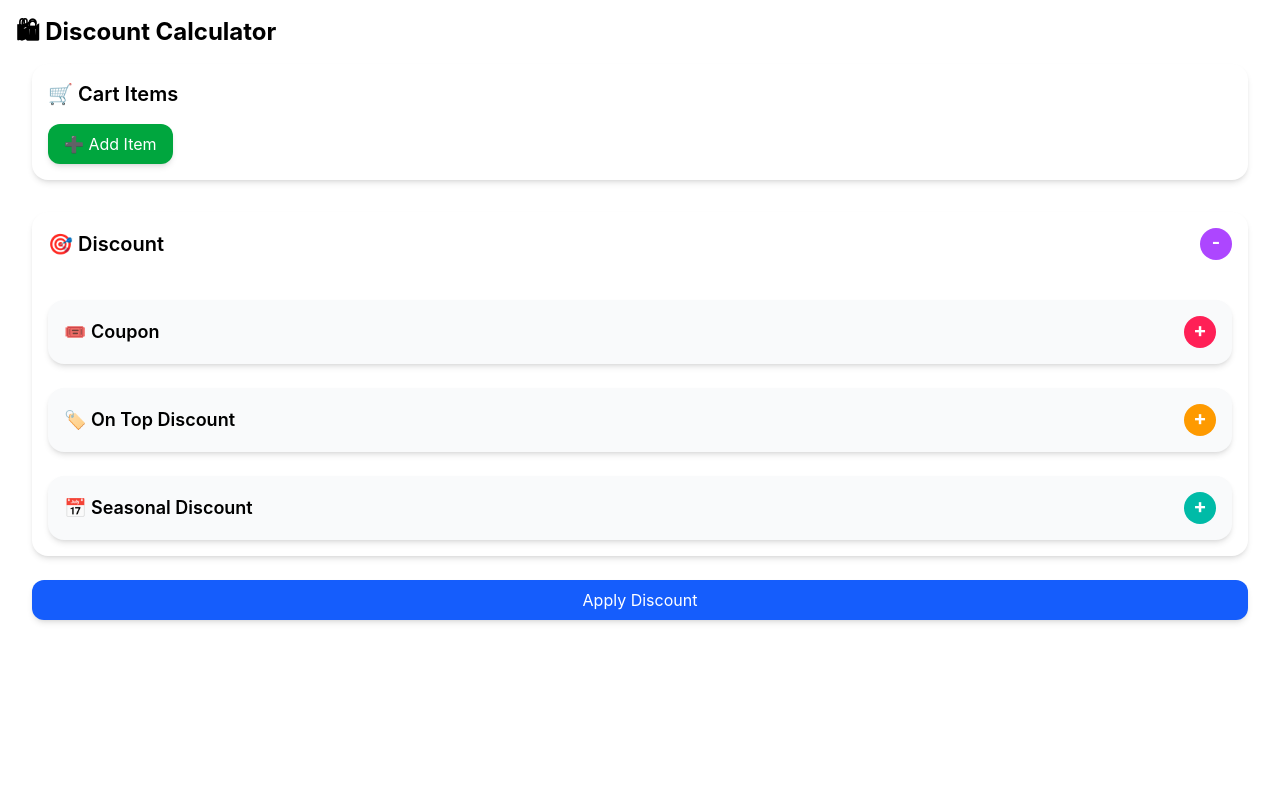
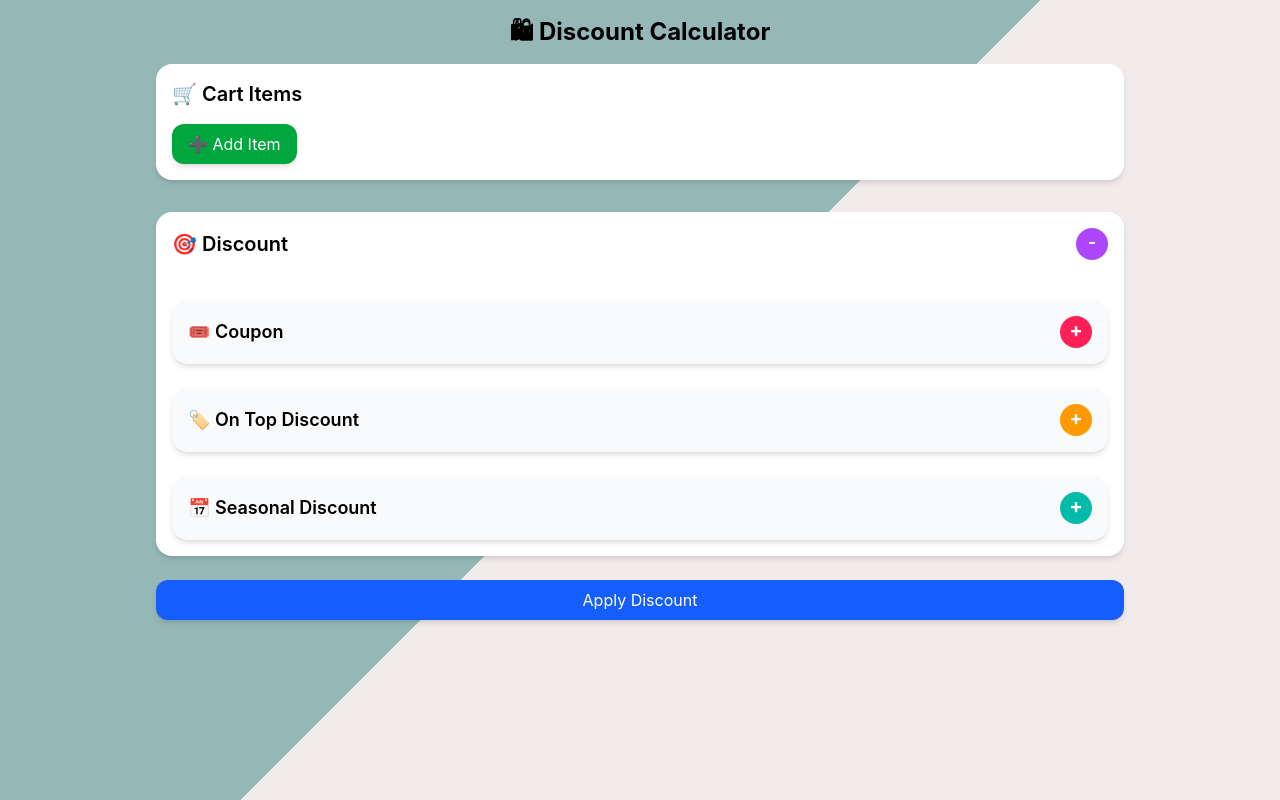
Before and after one commit to ThanakornSr/Playtorium-Assignment-Project, a React (Vite) app in the folder client/: page / in a window 1280 px wide. Built offline with nearby package versions, Linux system fonts and the light colour scheme.

Commit message:
Update: Add background

```diff
--- a/client/src/routes/__root.tsx
+++ b/client/src/routes/__root.tsx
@@ -3,7 +3,12 @@ import { Toaster } from 'react-hot-toast'
 
 export const Route = createRootRoute({
   component: () => (
-    <div className="p-4">
+    <div
+      className="min-h-screen w-full p-4 flex flex-col items-center"
+      style={{
+        backgroundImage: 'linear-gradient(135deg, #95b8b6 50%, #f2ebeb 50%)',
+      }}
+    >
       <h1 className="text-2xl font-bold">🛍 Discount Calculator</h1>
       <Outlet />
       <Toaster />
--- a/client/src/routes/index.tsx
+++ b/client/src/routes/index.tsx
@@ -61,7 +61,7 @@ function HomePage() {
     }
   }
   return (
-    <div className="p-4">
+    <div className="p-4 w-full max-w-250">
       <CartForm onChange={setCart} />
 
       <div className="mt-8 bg-white rounded-2xl shadow-md">
```
